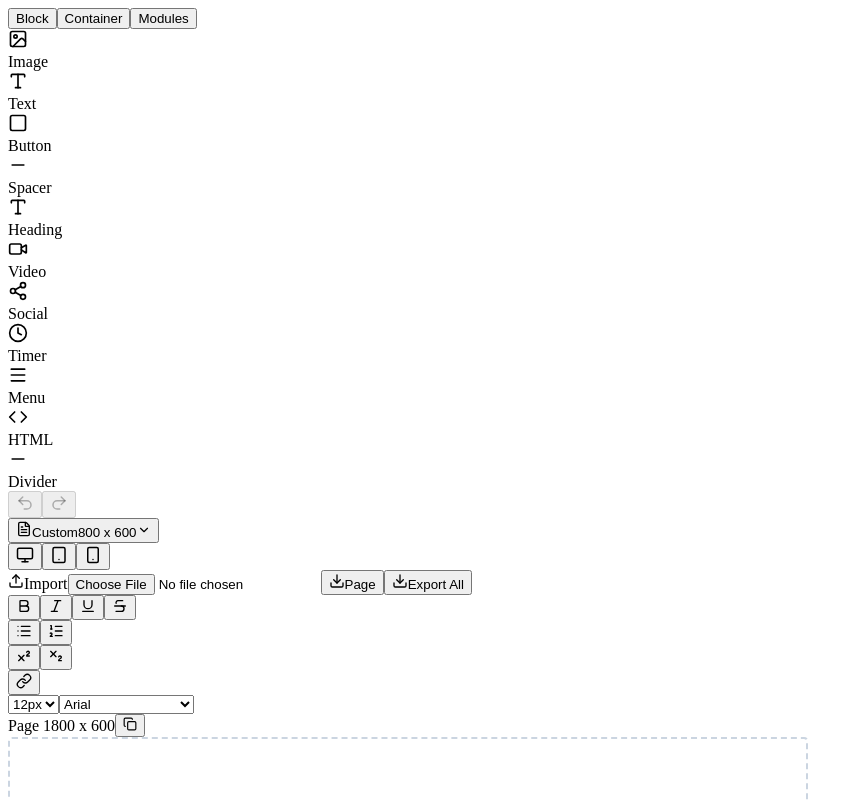
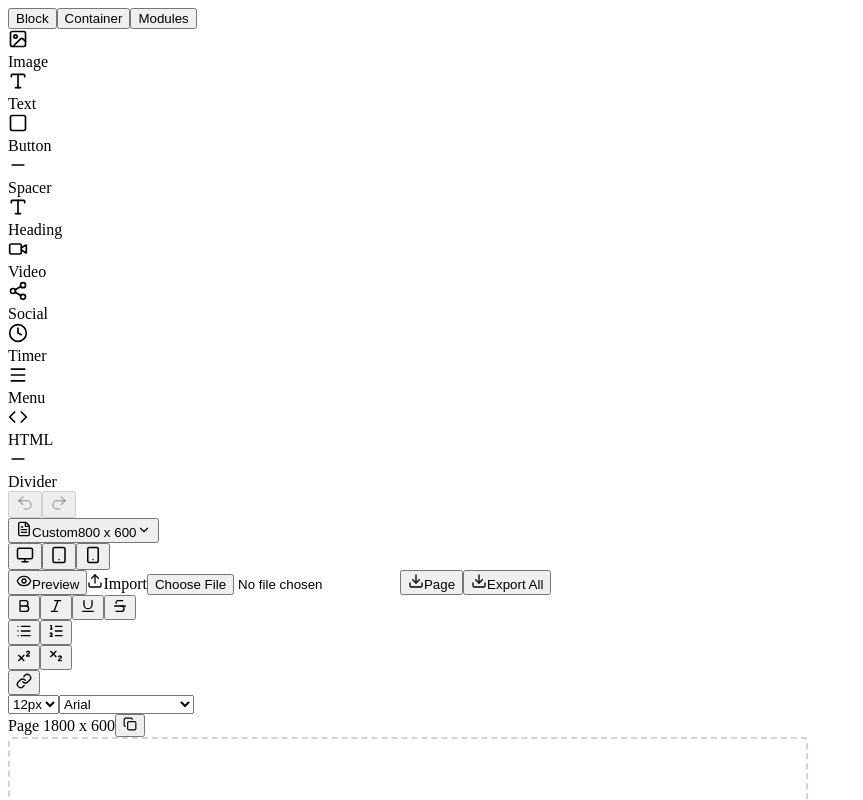
Before and after one commit to raihanuddin2002/drag-drop-builder, a Next.js app: page / in a window 1280 px wide. Shown: the top 800 px of the page, without its empty margins (0-863 px from the left). Built offline with nearby package versions, Linux system fonts and the light colour scheme.

Commit message:
.dragging class removing perfectly

```diff
--- a/app/components/drag-drop-builder/index.tsx
+++ b/app/components/drag-drop-builder/index.tsx
@@ -3,6 +3,7 @@
 import {
    Copy,
    Download,
+   Eye,
    GripVertical,
    Monitor,
    Plus,
@@ -47,6 +48,8 @@ export default function DragAndDropBuilder() {
    const [selectedElement, setSelectedElement] = useState<HTMLElement | null>(null);
    const [breakpoint, setBreakpoint] = useState<Breakpoint>('desktop');
    const [draggedComponent, setDraggedComponent] = useState<Component | null>(null);
+   const [isPreviewMode, setIsPreviewMode] = useState<boolean>(false);
+   const [editorKey, setEditorKey] = useState<number>(0);
 
    // History tracks entire pages array for global undo/redo
    const [history, setHistory] = useState<{ past: Page[][]; future: Page[][] }>({ past: [], future: [] });
@@ -452,10 +455,13 @@ export default function DragAndDropBuilder() {
             });
 
             dragBtn.addEventListener('dragend', () => {
+               // Only clean up if drop handler hasn't already
+               if (draggedElementRef.current) {
                   el.classList.remove('dragging');
                   shadow.querySelectorAll('.drop-indicator').forEach(ind => ind.remove());
                   shadow.querySelectorAll('.drag-over').forEach(zone => zone.classList.remove('drag-over'));
                   draggedElementRef.current = null;
+               }
             });
          }
 
@@ -498,7 +504,11 @@ export default function DragAndDropBuilder() {
                el.parentNode?.insertBefore(dragged, el.nextSibling);
             }
 
+            // Clean up before re-render
+            dragged.classList.remove('dragging');
             shadow.querySelectorAll('.drop-indicator').forEach(ind => ind.remove());
+            shadow.querySelectorAll('.drag-over').forEach(zone => zone.classList.remove('drag-over'));
+            draggedElementRef.current = null;
             updateHtmlFromShadow();
          });
       });
@@ -537,6 +547,10 @@ export default function DragAndDropBuilder() {
                if (!zoneEl.contains(dragged) && !dragged.contains(zoneEl)) {
                   saveHistory();
                   zoneEl.appendChild(dragged);
+                  // Clean up before re-render
+                  dragged.classList.remove('dragging');
+                  shadow.querySelectorAll('.drag-over').forEach(zone => zone.classList.remove('drag-over'));
+                  draggedElementRef.current = null;
                   updateHtmlFromShadow();
                }
             }
@@ -880,12 +894,14 @@ export default function DragAndDropBuilder() {
    return (
       <div className="flex h-screen bg-gray-100">
          {/* Left Sidebar - Elements */}
+         {!isPreviewMode && (
             <div className="w-52 bg-white border-r flex flex-col">
                <ElementsSidebar
                   onDragStart={handleSidebarDragStart}
                   onDragEnd={handleSidebarDragEnd}
                />
             </div>
+         )}
 
          {/* Main Canvas Area */}
          <div className="flex-1 flex flex-col">
@@ -943,6 +959,26 @@ export default function DragAndDropBuilder() {
                </div>
 
                <div className="flex items-center gap-2">
+                  <button
+                     onClick={() => {
+                        if (isPreviewMode) {
+                           setEditorKey(k => k + 1);
+                        } else {
+                           setSelectedXPath(null);
+                           setSelectedElement(null);
+                        }
+                        setIsPreviewMode(!isPreviewMode);
+                     }}
+                     className={`flex items-center gap-2 px-4 py-2 rounded text-sm ${
+                        isPreviewMode
+                           ? 'bg-blue-500 text-white hover:bg-blue-600'
+                           : 'bg-gray-100 text-gray-700 hover:bg-gray-200'
+                     }`}
+                     title={isPreviewMode ? "Exit Preview" : "Preview Mode"}
+                  >
+                     <Eye size={16} />
+                     {isPreviewMode ? 'Exit Preview' : 'Preview'}
+                  </button>
                   <label className="flex items-center gap-2 px-4 py-2 bg-gray-100 text-gray-700 rounded hover:bg-gray-200 cursor-pointer text-sm">
                      <Upload size={16} />
                      Import
@@ -968,7 +1004,7 @@ export default function DragAndDropBuilder() {
             </div>
 
             {/* Rich Text Toolbar */}
-            <RichTextToolbar onFormat={handleFormat} />
+            {!isPreviewMode && <RichTextToolbar onFormat={handleFormat} />}
 
             {/* Canvas - Vertical Scrolling Pages */}
             <div className="flex-1 overflow-auto bg-gray-300 p-6">
@@ -983,7 +1019,7 @@ export default function DragAndDropBuilder() {
                            <span className="text-xs text-gray-400">
                               {page.width} x {page.height}
                            </span>
-                           {pages.length > 1 && (
+                           {!isPreviewMode && pages.length > 1 && (
                               <button
                                  onClick={(e) => {
                                     e.stopPropagation();
@@ -995,6 +1031,7 @@ export default function DragAndDropBuilder() {
                                  <Trash2 size={14} />
                               </button>
                            )}
+                           {!isPreviewMode && (
                               <button
                                  onClick={(e) => {
                                     e.stopPropagation();
@@ -1005,12 +1042,16 @@ export default function DragAndDropBuilder() {
                               >
                                  <Copy size={14} />
                               </button>
+                           )}
                         </div>
 
                         {/* Page Canvas */}
                         <div
-                           onClick={() => currentPageIndex !== index && setCurrentPageIndex(index)}
-                           className={`bg-white shadow-lg rounded transition-all ${currentPageIndex === index
+                           onClick={() => !isPreviewMode && currentPageIndex !== index && setCurrentPageIndex(index)}
+                           className={`bg-white shadow-lg rounded transition-all ${
+                              isPreviewMode
+                                 ? ''
+                                 : currentPageIndex === index
                                     ? 'ring-2 ring-green-500 ring-offset-2'
                                     : 'cursor-pointer hover:ring-2 hover:ring-gray-300 hover:ring-offset-2'
                               }`}
@@ -1020,7 +1061,17 @@ export default function DragAndDropBuilder() {
                               overflow: 'visible',
                            }}
                         >
-                           {currentPageIndex === index ? (
+                           {isPreviewMode ? (
+                              /* Preview Mode - show clean HTML */
+                              <div
+                                 style={{
+                                    width: '100%',
+                                    minHeight: page.height,
+                                    overflow: 'hidden',
+                                 }}
+                                 dangerouslySetInnerHTML={{ __html: cleanPageHtml(page.html) }}
+                              />
+                           ) : currentPageIndex === index ? (
                               <>
                                  {draggedComponent && (
                                     <div className="bg-green-50 border border-green-300 p-3 text-center text-sm text-green-700 rounded-t">
@@ -1029,7 +1080,7 @@ export default function DragAndDropBuilder() {
                                     </div>
                                  )}
                                  <div
-                                    key={`editor-${page.id}`}
+                                    key={`editor-${page.id}-${editorKey}`}
                                     ref={containerRef}
                                     onClick={(e) => e.stopPropagation()}
                                     onDragOver={(e) => e.stopPropagation()}
@@ -1059,6 +1110,7 @@ export default function DragAndDropBuilder() {
                   ))}
 
                   {/* Add Page Button */}
+                  {!isPreviewMode && (
                      <button
                         onClick={addPage}
                         className="flex items-center gap-2 px-6 py-3 border border-dashed border-gray-400 rounded-lg text-gray-500 hover:border-green-500 hover:text-green-600 hover:bg-green-50 transition-colors"
@@ -1066,11 +1118,13 @@ export default function DragAndDropBuilder() {
                         <Plus size={20} />
                         Add New Page
                      </button>
+                  )}
                </div>
             </div>
          </div>
 
          {/* Right Sidebar - Settings */}
+         {!isPreviewMode && (
             <div className={`bg-white border-l transition-all duration-300 ${selectedXPath ? 'w-72' : 'w-0'} overflow-hidden`}>
                {selectedXPath && elementInfo && (
                   <SettingsPanel
@@ -1088,6 +1142,7 @@ export default function DragAndDropBuilder() {
                   />
                )}
             </div>
+         )}
       </div>
    );
 }
```
Also changed, not shown: app/components/drag-drop-builder/useDragAndDropBuilder.tsx (added, +7 -0 lines). Lines whose indentation alone changed are shown as unchanged.
